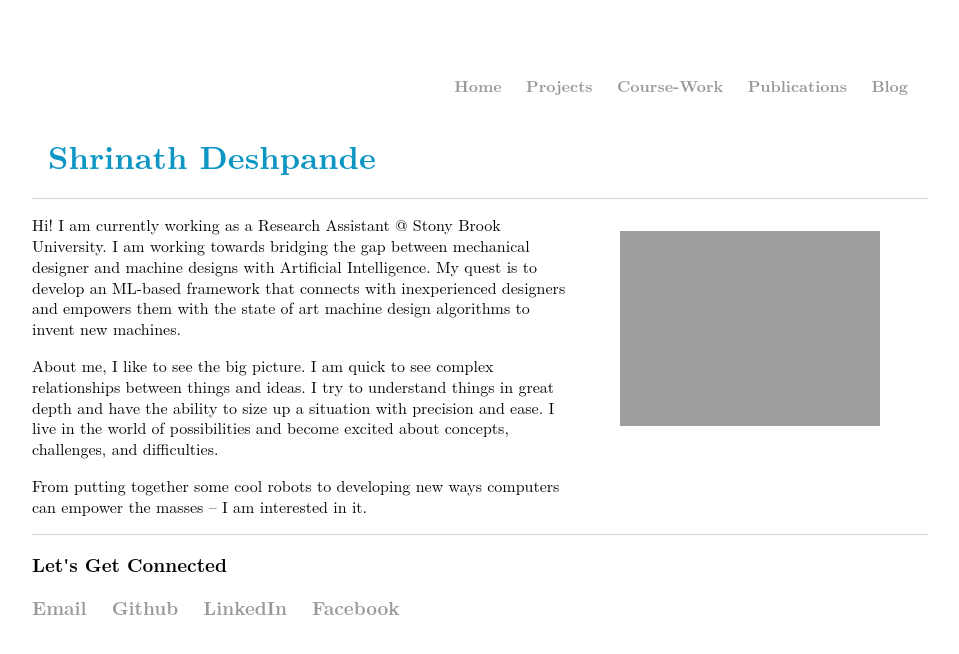
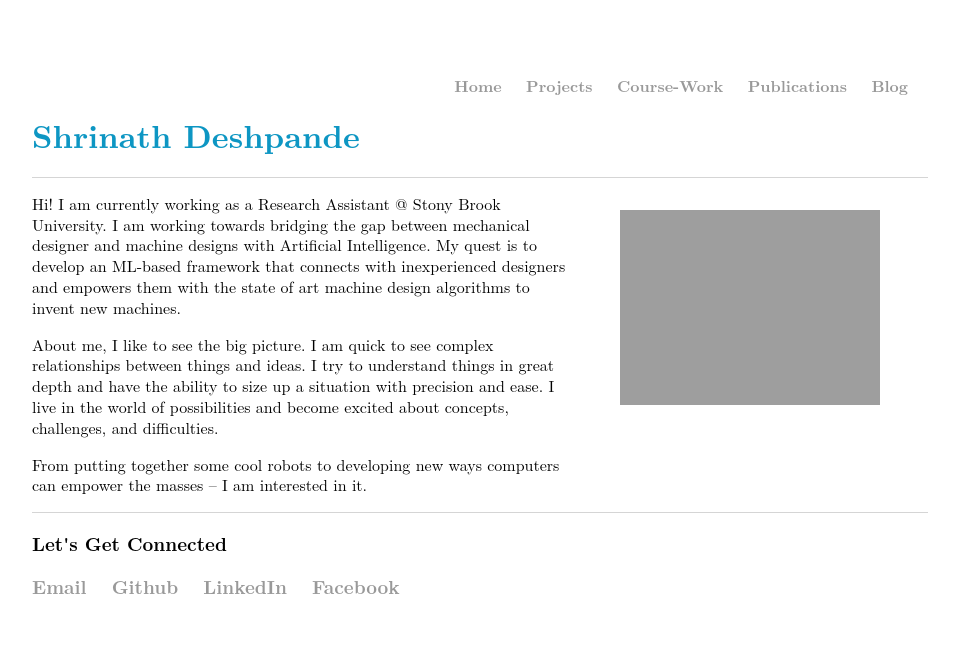
Before and after one commit to deshpandeshrinath/deshpandeshrinath.github.io, a Jekyll site: the page built from index.md, in a window 1280 px wide. Shown: the top 654 px of the page, without its empty margins (160-1119 px from the left). Built offline with Jekyll 4.4.1, drawn with Linux system fonts in a browser that asks for light colours.

Commit message:
removed heading top margin

```diff
--- a/css/main.css
+++ b/css/main.css
@@ -40,9 +40,8 @@
 
 .page-title{
 float:left;
-padding-left: 0.5em;
-padding-right: 1em;
 color: #0d96c3;
+margin-top: 0px;
 }
 
 .container{
```
